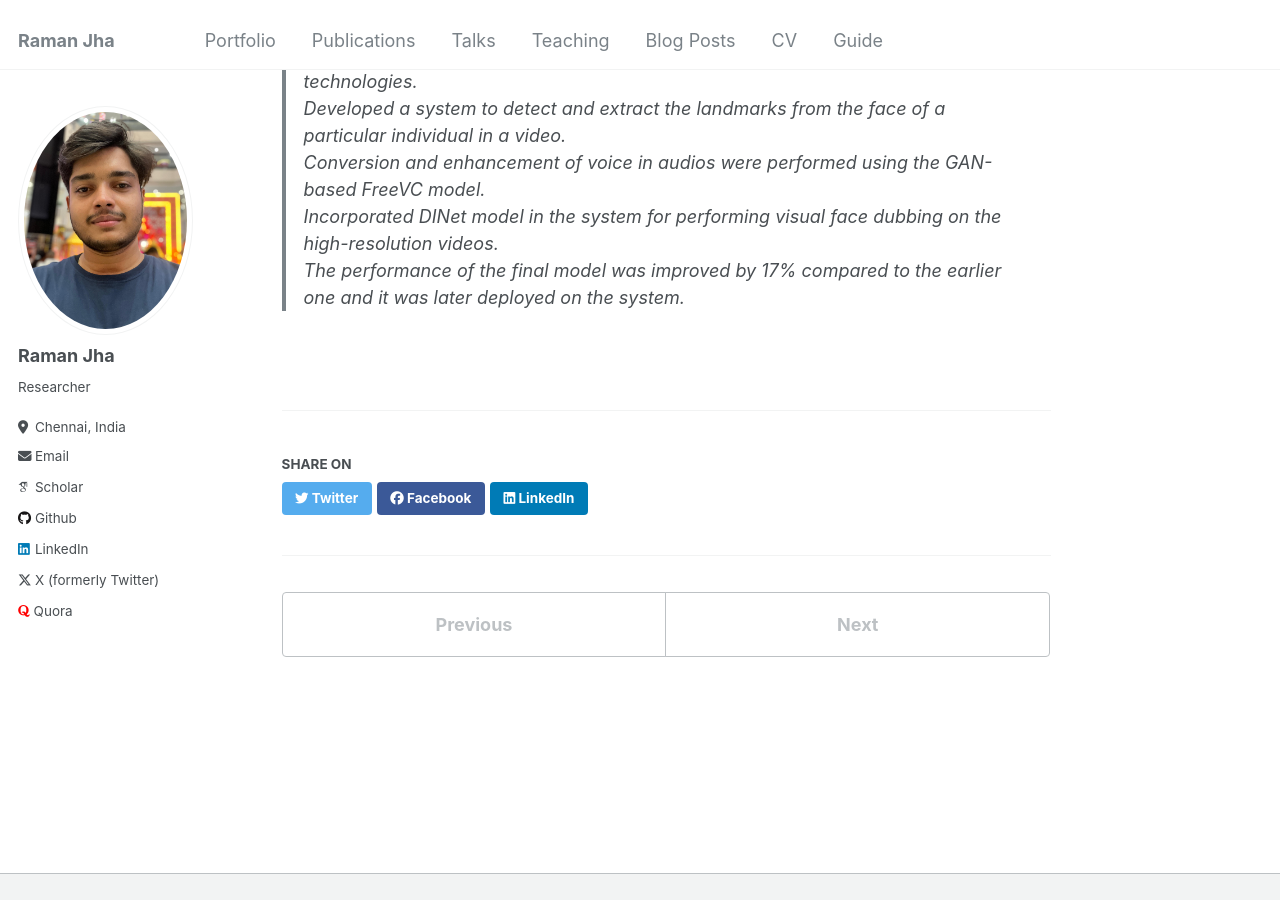
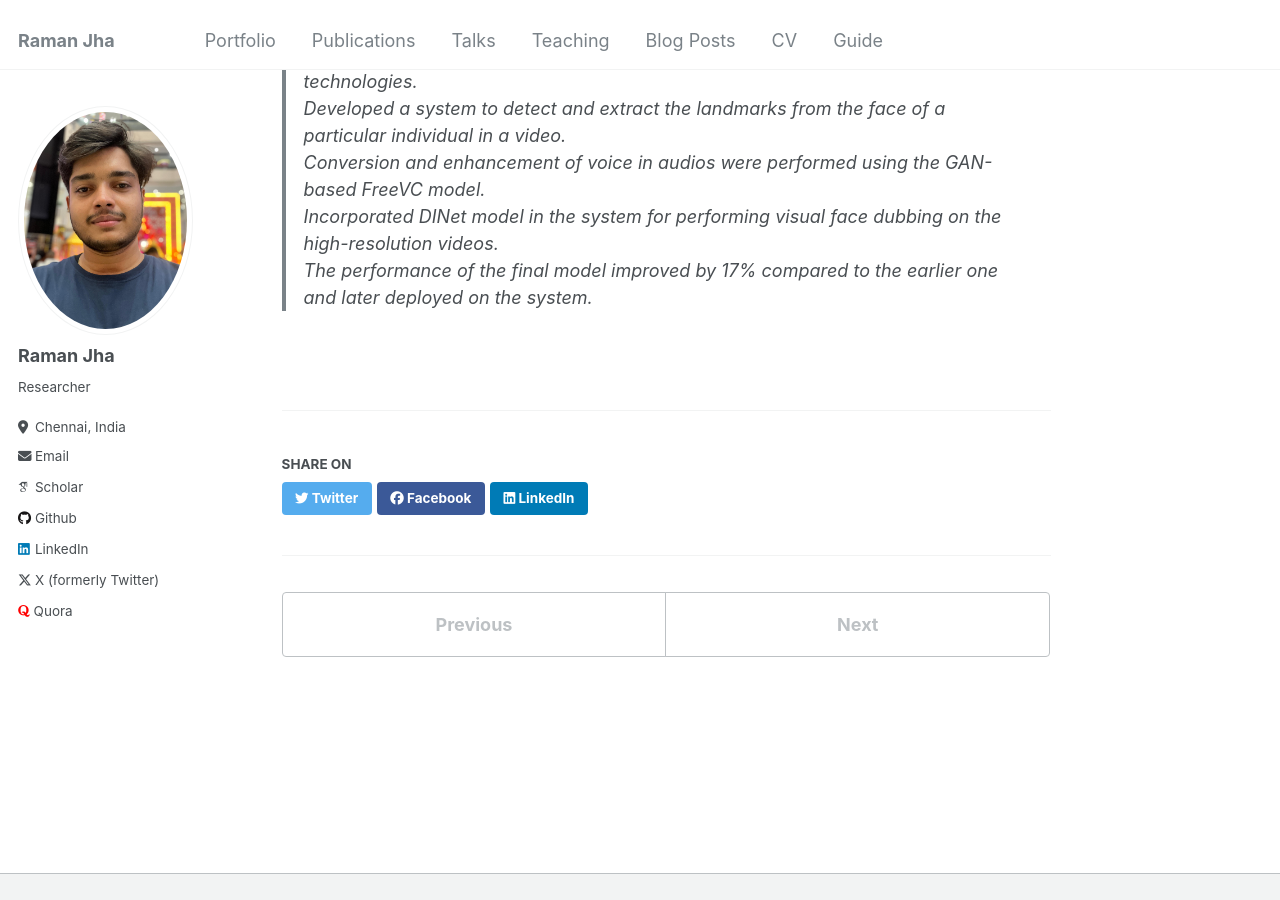
Before and after one commit to jhakrraman/jhakrraman.github.io, a Jekyll site: the page built from _portfolio/47_seisei_ai.md, in a window 1280 px wide and 900 px high, scrolled down 498 px. Built offline with Jekyll 4.4.1, drawn with Linux system fonts in a browser that asks for light colours; some web fonts are replaced.

Commit message:
Update 47_seisei_ai.md

```diff
--- a/_portfolio/47_seisei_ai.md
+++ b/_portfolio/47_seisei_ai.md
@@ -13,4 +13,4 @@ location: "Jaipur, India"
 >Developed a system to detect and extract the landmarks from the face of a particular individual in a video.
 >Conversion and enhancement of voice in audios were performed using the GAN-based FreeVC model.
 >Incorporated DINet model in the system for performing visual face dubbing on the high-resolution videos.
->The performance of the final model was improved by 17% compared to the earlier one and it was later deployed on the system.
+>The performance of the final model improved by 17% compared to the earlier one and later deployed on the system.
```
